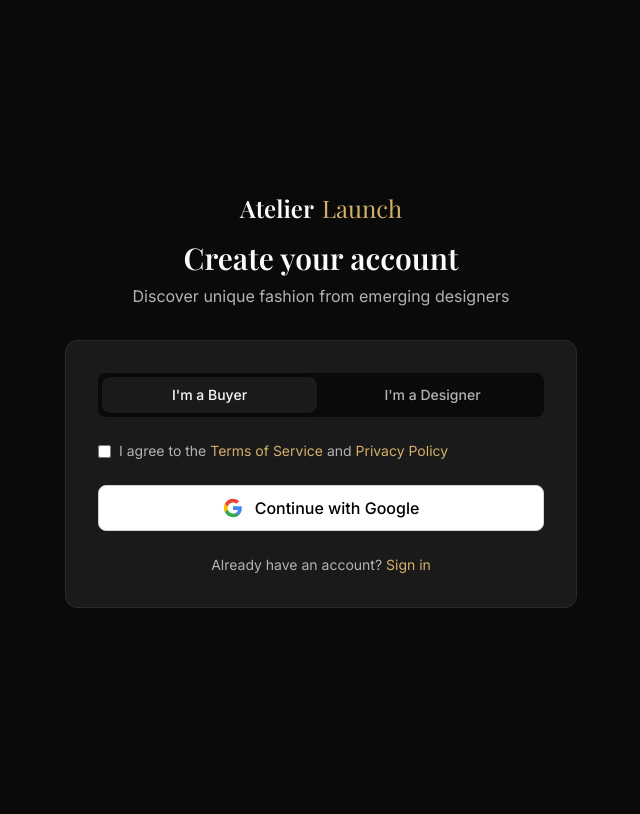
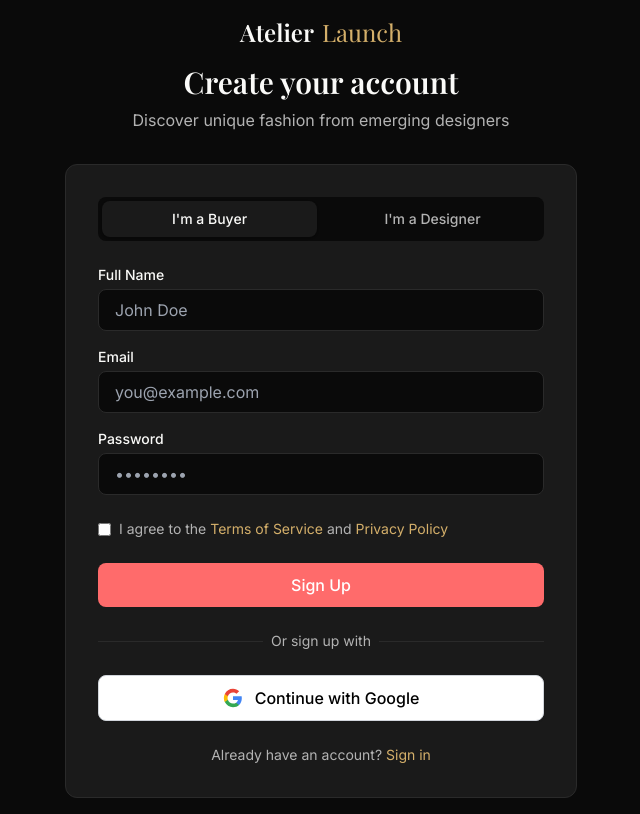
Before and after one commit to ABHAYA-SARAN-NAYAK/Atelier-launch-fashion, a React (Vite) app: page /signup in a window 1280 px wide. Shown: the whole page, without its empty margins (319-959 px from the left). Built offline with nearby package versions, Linux system fonts and the light colour scheme.

Commit message:
feat: add email and password authentication

```diff
--- a/src/lib/api.ts
+++ b/src/lib/api.ts
@@ -18,6 +18,27 @@ export const authApi = {
       provider: 'google',
       options: {
         redirectTo: window.location.origin,
+      },
+    });
+    if (error) throw error;
+    return data;
+  },
+
+  signInWithEmail: async (email: string, password: string) => {
+    const { data, error } = await supabase.auth.signInWithPassword({
+      email,
+      password,
+    });
+    if (error) throw error;
+    return data;
+  },
+
+  signUpWithEmail: async (email: string, password: string, userData: Record<string, any>) => {
+    const { data, error } = await supabase.auth.signUp({
+      email,
+      password,
+      options: {
+        data: userData,
       },
     });
     if (error) throw error;
--- a/src/lib/store.ts
+++ b/src/lib/store.ts
@@ -22,6 +22,8 @@ interface AppState {
   setUser: (user: User | null) => void;
   setDesignerProfile: (profile: DesignerProfile | null) => void;
   loginWithGoogle: () => Promise<void>;
+  loginWithEmail: (email: string, pass: string) => Promise<void>;
+  signupWithEmail: (email: string, pass: string, data: Record<string, any>) => Promise<void>;
   logout: () => Promise<void>;
   checkAuth: () => Promise<void>;
 
@@ -65,6 +67,40 @@ export const useStore = create<AppState>()(
           throw err;
         }
         // It redirects, so we don't set isLoading to false here to prevent flashing
+      },
+
+      loginWithEmail: async (email, pass) => {
+        set({ isLoading: true });
+        try {
+          await authApi.signInWithEmail(email, pass);
+          await get().checkAuth();
+        } catch (err: unknown) {
+          console.error('Email login failed:', err);
+          throw err;
+        } finally {
+          set({ isLoading: false });
+        }
+      },
+
+      signupWithEmail: async (email, pass, data) => {
+        set({ isLoading: true });
+        try {
+          // Pass metadata to Supabase for the handle_new_user trigger
+          const metadata = {
+            full_name: data.fullName,
+            user_type: data.userType === 'designer' ? 'student_designer' : 'buyer',
+            school: data.school,
+            graduation_year: data.graduationYear,
+            specialization: data.specialization
+          };
+          await authApi.signUpWithEmail(email, pass, metadata);
+          await get().checkAuth();
+        } catch (err: unknown) {
+          console.error('Email signup failed:', err);
+          throw err;
+        } finally {
+          set({ isLoading: false });
+        }
       },
 
       logout: async () => {
--- a/src/pages/auth/LoginPage.tsx
+++ b/src/pages/auth/LoginPage.tsx
@@ -1,12 +1,15 @@
 import { useState } from 'react';
-import { Link } from 'react-router-dom';
+import { Link, useNavigate } from 'react-router-dom';
 import { AlertCircle } from 'lucide-react';
 import { Button } from '../../components/ui';
 import { useStore } from '../../lib/store';
 
 export function LoginPage() {
-  const { loginWithGoogle, isLoading } = useStore();
+  const { loginWithGoogle, loginWithEmail, isLoading } = useStore();
   const [error, setError] = useState('');
+  const [email, setEmail] = useState('');
+  const [password, setPassword] = useState('');
+  const navigate = useNavigate();
 
   const handleGoogleLogin = async () => {
     setError('');
@@ -16,6 +19,23 @@ export function LoginPage() {
     } catch (err: unknown) {
       console.error('Login failed:', err);
       const message = err instanceof Error ? err.message : 'Login failed. Please try again.';
+      setError(message);
+    }
+  };
+
+  const handleEmailLogin = async (e: React.FormEvent) => {
+    e.preventDefault();
+    if (!email || !password) {
+      setError('Please enter both email and password.');
+      return;
+    }
+    setError('');
+    try {
+      await loginWithEmail(email, password);
+      navigate('/');
+    } catch (err: unknown) {
+      console.error('Login failed:', err);
+      const message = err instanceof Error ? err.message : 'Invalid email or password.';
       setError(message);
     }
   };
@@ -50,6 +70,52 @@ export function LoginPage() {
             </div>
           )}
 
+          <form onSubmit={handleEmailLogin} className="space-y-4 mb-6">
+            <div>
+              <label className="block text-sm font-medium text-primary-light dark:text-primary-dark mb-1">
+                Email
+              </label>
+              <input
+                type="email"
+                value={email}
+                onChange={(e) => setEmail(e.target.value)}
+                className="w-full px-4 py-2 rounded-lg border border-border-light dark:border-border-dark bg-background-light dark:bg-background-dark focus:outline-none focus:ring-2 focus:ring-accent"
+                placeholder="you@example.com"
+                required
+              />
+            </div>
+            <div>
+              <label className="block text-sm font-medium text-primary-light dark:text-primary-dark mb-1">
+                Password
+              </label>
+              <input
+                type="password"
+                value={password}
+                onChange={(e) => setPassword(e.target.value)}
+                className="w-full px-4 py-2 rounded-lg border border-border-light dark:border-border-dark bg-background-light dark:bg-background-dark focus:outline-none focus:ring-2 focus:ring-accent"
+                placeholder="••••••••"
+                required
+              />
+            </div>
+            <Button
+              type="submit"
+              className="w-full mt-2"
+              isLoading={isLoading}
+              variant="primary"
+            >
+              Sign In
+            </Button>
+          </form>
+
+          <div className="relative mb-6">
+            <div className="absolute inset-0 flex items-center">
+              <div className="w-full border-t border-border-light dark:border-border-dark"></div>
+            </div>
+            <div className="relative flex justify-center text-sm">
+              <span className="px-2 bg-card-light dark:bg-card-dark text-secondary-light dark:text-secondary-dark">Or log in with</span>
+            </div>
+          </div>
+
           <Button
             onClick={handleGoogleLogin}
             className="w-full flex items-center justify-center gap-3 bg-white text-black hover:bg-gray-100 dark:bg-white dark:hover:bg-gray-200 border border-gray-300 shadow-sm"
--- a/src/pages/auth/SignupPage.tsx
+++ b/src/pages/auth/SignupPage.tsx
@@ -1,4 +1,4 @@
-import { Link, useSearchParams } from 'react-router-dom';
+import { Link, useSearchParams, useNavigate } from 'react-router-dom';
 import { useForm } from 'react-hook-form';
 import { zodResolver } from '@hookform/resolvers/zod';
 import { z } from 'zod';
@@ -10,6 +10,9 @@ import { useState } from 'react';
 
 const signupSchema = z.object({
   userType: z.enum(['buyer', 'designer']),
+  fullName: z.string().min(2, 'Name must be at least 2 characters'),
+  email: z.string().email('Invalid email address'),
+  password: z.string().min(6, 'Password must be at least 6 characters'),
   school: z.string().optional(),
   graduationYear: z.string().optional(),
   specialization: z.string().optional(),
@@ -32,7 +35,8 @@ type SignupForm = z.infer<typeof signupSchema>;
 
 export function SignupPage() {
   const [searchParams] = useSearchParams();
-  const { loginWithGoogle, isLoading } = useStore();
+  const navigate = useNavigate();
+  const { loginWithGoogle, signupWithEmail, isLoading } = useStore();
   const userTypeFromUrl = searchParams.get('type') === 'designer' ? 'designer' : 'buyer';
 
   const [error, setError] = useState('');
@@ -56,14 +60,29 @@ export function SignupPage() {
   const onSubmit = async (data: SignupForm) => {
     setError('');
     try {
+      await signupWithEmail(data.email, data.password, data);
+      navigate('/');
+    } catch (err: unknown) {
+      console.error('Signup failed:', err);
+      const message = err instanceof Error ? err.message : 'Registration failed. Please try again.';
+      setError(message);
+    }
+  };
+
+  const handleGoogleSignup = async () => {
+    setError('');
+    try {
       // Save their choices to local storage before leaving the app
-      localStorage.setItem('pending_signup', JSON.stringify(data));
+      localStorage.setItem('pending_signup', JSON.stringify({
+        ...watch(),
+        fullName: watch('fullName') || 'User'
+      }));
 
       // Trigger Google Auth
       await loginWithGoogle();
     } catch (err: unknown) {
       console.error('Signup failed:', err);
-      const message = err instanceof Error ? err.message : 'Registration failed. Please try again.';
+      const message = err instanceof Error ? err.message : 'Google Registration failed. Please try again.';
       setError(message);
     }
   };
@@ -127,6 +146,47 @@ export function SignupPage() {
               </button>
             </div>
 
+            <div className="space-y-4">
+              <div>
+                <label className="block text-sm font-medium text-primary-light dark:text-primary-dark mb-1">
+                  Full Name
+                </label>
+                <input
+                  type="text"
+                  className="w-full px-4 py-2 rounded-lg border border-border-light dark:border-border-dark bg-background-light dark:bg-background-dark focus:outline-none focus:ring-2 focus:ring-accent"
+                  placeholder="John Doe"
+                  {...register('fullName')}
+                />
+                {errors.fullName && <p className="text-sm text-red-500 mt-1">{errors.fullName.message}</p>}
+              </div>
+
+              <div>
+                <label className="block text-sm font-medium text-primary-light dark:text-primary-dark mb-1">
+                  Email
+                </label>
+                <input
+                  type="email"
+                  className="w-full px-4 py-2 rounded-lg border border-border-light dark:border-border-dark bg-background-light dark:bg-background-dark focus:outline-none focus:ring-2 focus:ring-accent"
+                  placeholder="you@example.com"
+                  {...register('email')}
+                />
+                {errors.email && <p className="text-sm text-red-500 mt-1">{errors.email.message}</p>}
+              </div>
+
+              <div>
+                <label className="block text-sm font-medium text-primary-light dark:text-primary-dark mb-1">
+                  Password
+                </label>
+                <input
+                  type="password"
+                  className="w-full px-4 py-2 rounded-lg border border-border-light dark:border-border-dark bg-background-light dark:bg-background-dark focus:outline-none focus:ring-2 focus:ring-accent"
+                  placeholder="••••••••"
+                  {...register('password')}
+                />
+                {errors.password && <p className="text-sm text-red-500 mt-1">{errors.password.message}</p>}
+              </div>
+            </div>
+
             {/* Designer-specific fields */}
             {userType === 'designer' && (
               <div className="space-y-4 p-4 bg-accent/5 rounded-lg">
@@ -178,6 +238,25 @@ export function SignupPage() {
 
             <Button
               type="submit"
+              className="w-full"
+              isLoading={isLoading}
+              variant="primary"
+            >
+              Sign Up
+            </Button>
+
+            <div className="relative">
+              <div className="absolute inset-0 flex items-center">
+                <div className="w-full border-t border-border-light dark:border-border-dark"></div>
+              </div>
+              <div className="relative flex justify-center text-sm">
+                <span className="px-2 bg-card-light dark:bg-card-dark text-secondary-light dark:text-secondary-dark">Or sign up with</span>
+              </div>
+            </div>
+
+            <Button
+              type="button"
+              onClick={handleGoogleSignup}
               className="w-full flex items-center justify-center gap-3 bg-white text-black hover:bg-gray-100 dark:bg-white dark:hover:bg-gray-200 border border-gray-300 shadow-sm"
               isLoading={isLoading}
               variant="primary"
```
